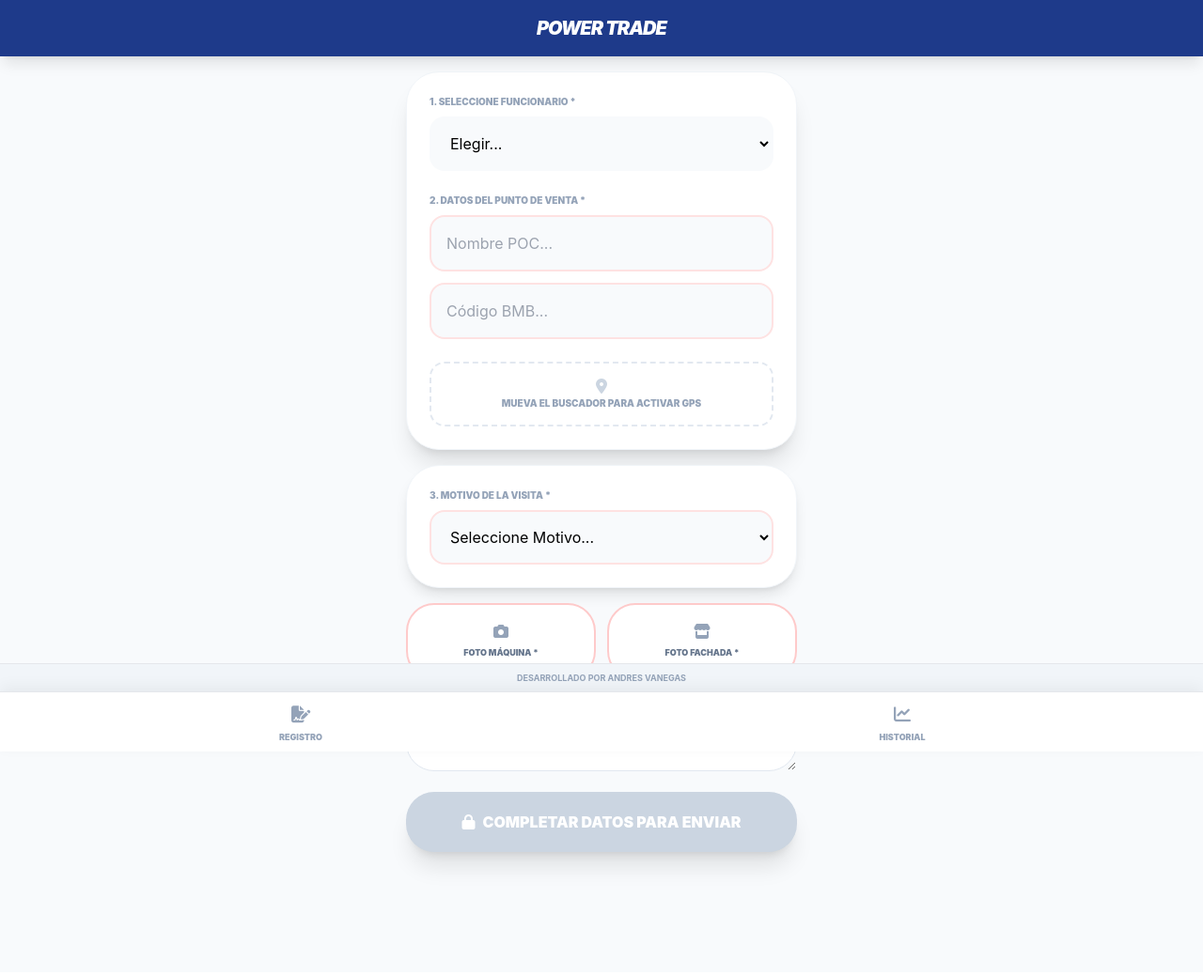
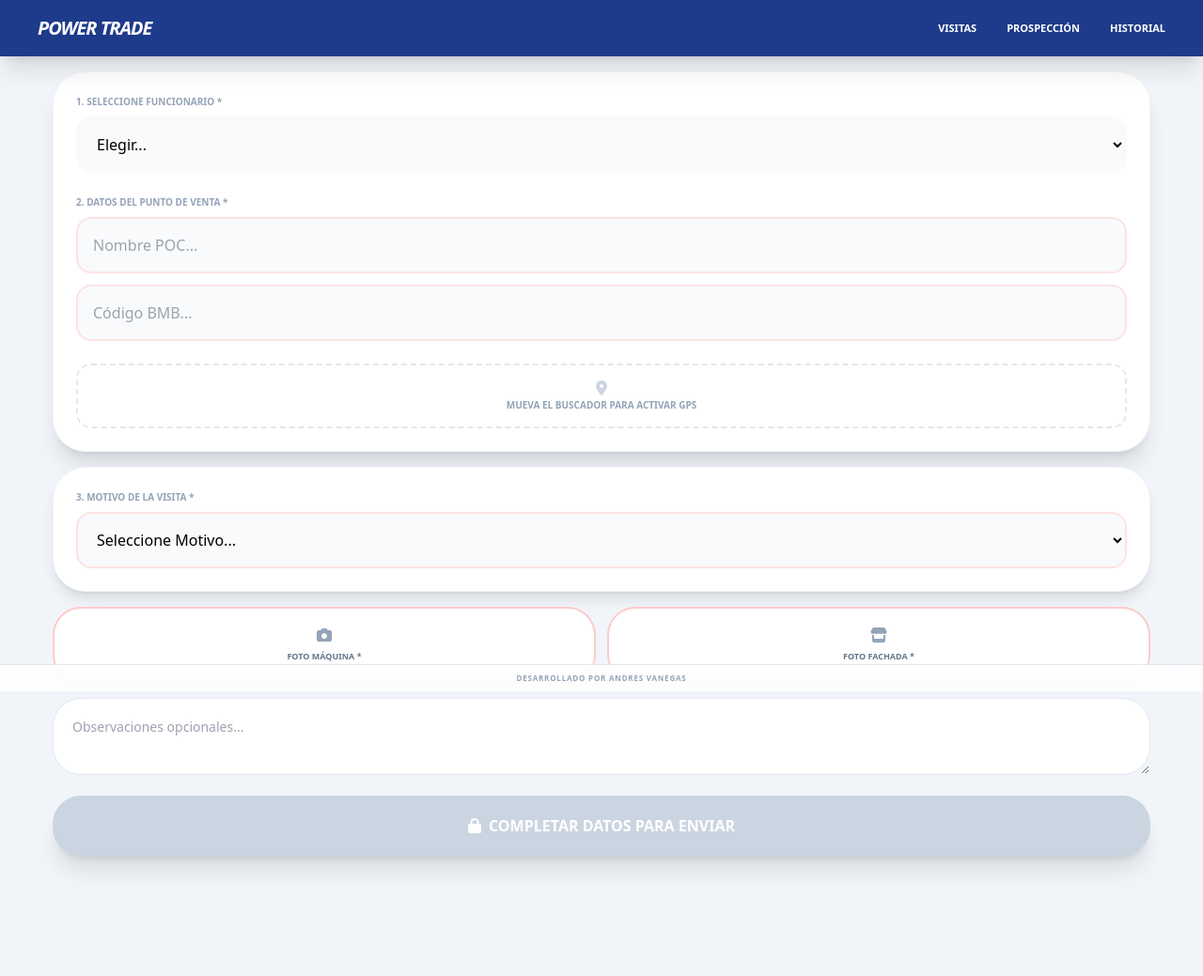
Before and after one commit to XY07-v/TRADE, a Flask app: page / in a window 1280 px wide. Shown: the whole page at 94% size. Before the commit the page ends 931 px from the top, so only its background shows below. Run offline with Flask 3, Linux system fonts and the light colour scheme; parts of the project's set-up code (start-up, migrations or seed data) failed here and were passed over; some libraries are stand-ins or nearby versions.

Commit message:
Update base.html

```diff
--- a/templates/base.html
+++ b/templates/base.html
@@ -2,37 +2,40 @@
 <html lang="es">
 <head>
     <meta charset="UTF-8">
-    <meta name="viewport" content="width=device-width, initial-scale=1.0, maximum-scale=1.0, user-scalable=no">
+    <meta name="viewport" content="width=device-width, initial-scale=1.0">
     <title>Power Trade Pro</title>
     <script src="https://cdn.tailwindcss.com"></script>
     <link rel="stylesheet" href="https://cdnjs.cloudflare.com/ajax/libs/font-awesome/6.4.0/css/all.min.css">
     <style>
-        body { font-family: 'Inter', sans-serif; }
-        .nav-active { color: #1e3a8a; border-top: 3px solid #1e3a8a; }
+        .main-container { max-width: 1200px; margin: 0 auto; }
+        .nav-link { transition: all 0.3s; }
+        .nav-link:hover { color: #93c5fd; }
     </style>
 </head>
-<body class="bg-slate-50 flex flex-col min-h-screen">
-    <header class="bg-blue-900 text-white p-4 text-center sticky top-0 z-50 shadow-lg">
-        <h1 class="font-black italic uppercase tracking-tighter text-xl">Power Trade</h1>
+<body class="bg-slate-100 flex flex-col min-h-screen">
+    <header class="bg-blue-900 text-white p-4 shadow-xl sticky top-0 z-50">
+        <div class="main-container flex justify-between items-center">
+            <h1 class="font-black italic uppercase tracking-tighter text-xl">Power Trade</h1>
+            <nav class="hidden md:flex gap-8 text-[11px] font-black uppercase">
+                <a href="/" class="nav-link">Visitas</a>
+                <a href="/prospecciones" class="nav-link">Prospección</a>
+                <a href="/registros" class="nav-link">Historial</a>
+            </nav>
+        </div>
     </header>
 
-    <main class="flex-grow p-4 max-w-md mx-auto w-full pb-32">
+    <main class="main-container flex-grow p-4 w-full pb-32">
         {% block content %}{% endblock %}
     </main>
 
-    <footer class="fixed bottom-16 left-0 right-0 bg-slate-100 text-[9px] text-slate-400 text-center py-2 border-t font-bold">
-        DESARROLLADO POR ANDRES VANEGAS
+    <footer class="fixed bottom-16 left-0 right-0 bg-white/80 backdrop-blur-md text-[8px] text-slate-400 text-center py-2 border-t font-black tracking-widest uppercase z-40">
+        Desarrollado por Andres Vanegas
     </footer>
 
-    <nav class="fixed bottom-0 left-0 right-0 bg-white border-t flex justify-around items-center h-16 z-50 shadow-[0_-5px_15px_rgba(0,0,0,0.05)]">
-        <a href="/" class="flex flex-col items-center justify-center w-full h-full text-slate-400 transition-colors">
-            <i class="fa-solid fa-file-signature text-lg"></i>
-            <span class="text-[9px] font-black uppercase mt-1">Registro</span>
-        </a>
-        <a href="/registros" class="flex flex-col items-center justify-center w-full h-full text-slate-400 transition-colors">
-            <i class="fa-solid fa-chart-line text-lg"></i>
-            <span class="text-[9px] font-black uppercase mt-1">Historial</span>
-        </a>
+    <nav class="md:hidden fixed bottom-0 left-0 right-0 bg-white border-t flex justify-around items-center h-16 z-50 shadow-2xl">
+        <a href="/" class="flex flex-col items-center text-slate-400"><i class="fa-solid fa-file-signature"></i><span class="text-[8px] mt-1 font-bold">VISITA</span></a>
+        <a href="/prospecciones" class="flex flex-col items-center text-slate-400"><i class="fa-solid fa-magnifying-glass-location"></i><span class="text-[8px] mt-1 font-bold">PROSPECTO</span></a>
+        <a href="/registros" class="flex flex-col items-center text-slate-400"><i class="fa-solid fa-clock-history"></i><span class="text-[8px] mt-1 font-bold">HISTORIAL</span></a>
     </nav>
 </body>
 </html>
```
